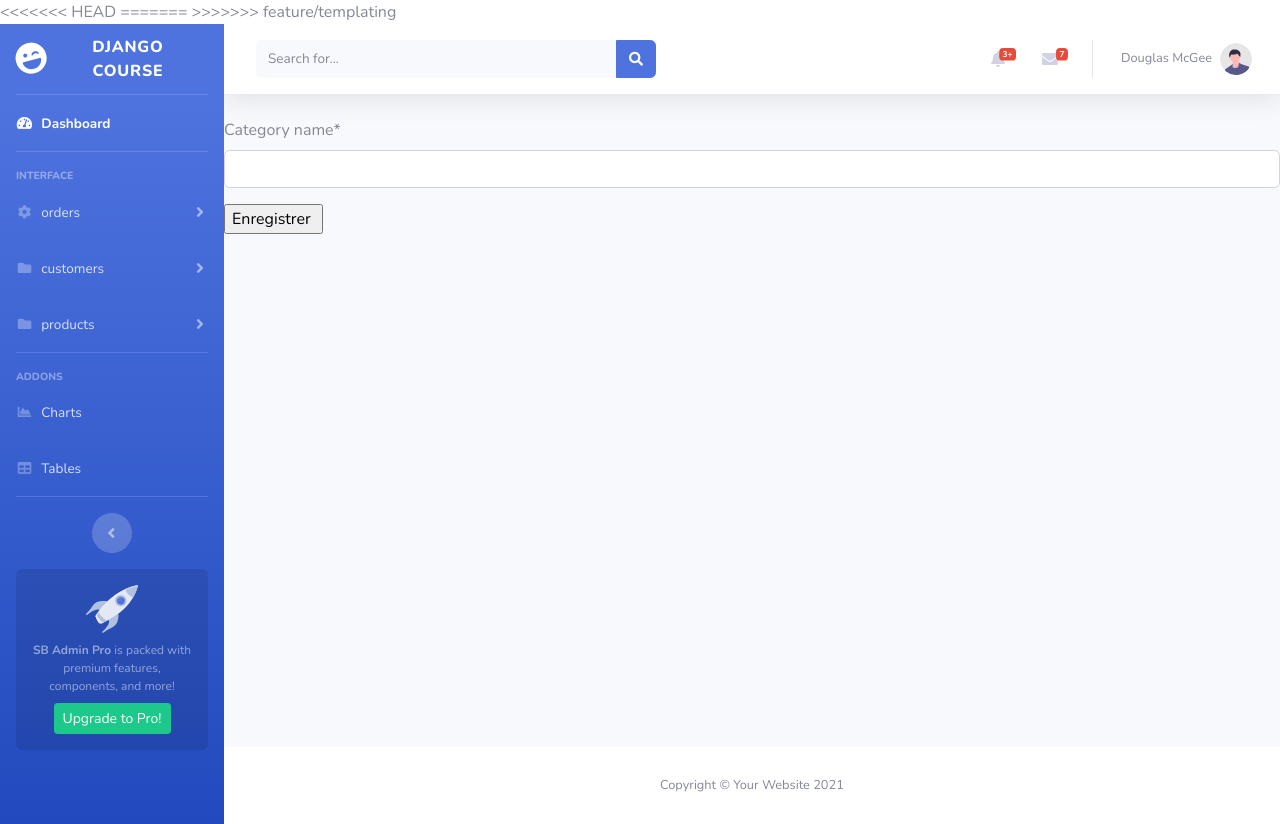
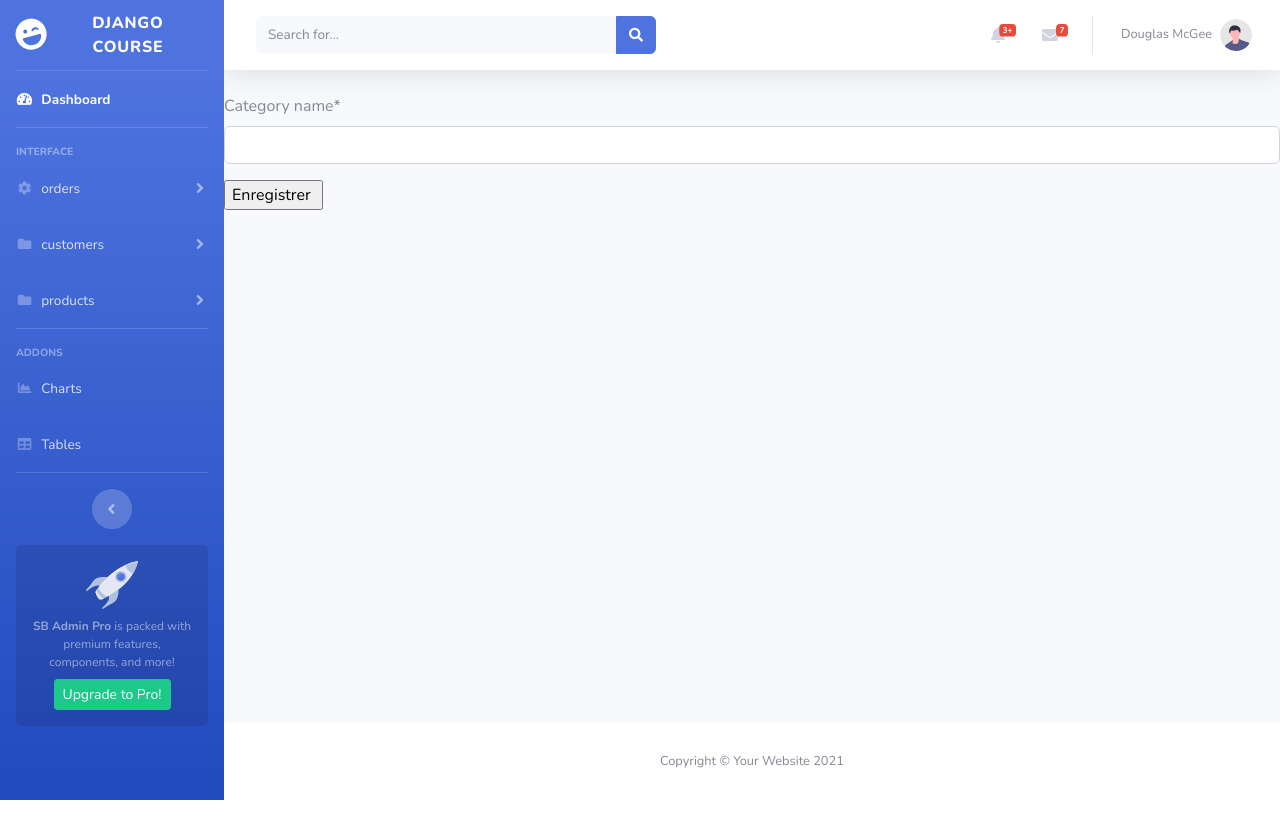
Before and after one commit to laurentbaldenibizi/django_course, a Django app: page /categories/create in a window 1280 px wide. After the commit the page ends 800 px from the top, so only its background shows below. Run offline with Django 4.2, Linux system fonts and the light colour scheme; tables that the repository leaves empty hold one stand-in row (values such as "Sample post"); some libraries are stand-ins or nearby versions.

Commit message:
add changes

```diff
--- a/app/templates/app/layouts/default.html
+++ b/app/templates/app/layouts/default.html
@@ -1,13 +1,7 @@
 <!DOCTYPE html>
 <html lang="en">
 
-<<<<<<< HEAD
 {% include 'app/partials/head.html' %}
-=======
-<!-- HEAD -->
-{% include 'app/partials/head.html' %}
-<!-- END HEAD -->
->>>>>>> feature/templating
 
 <body id="page-top">
 
```
